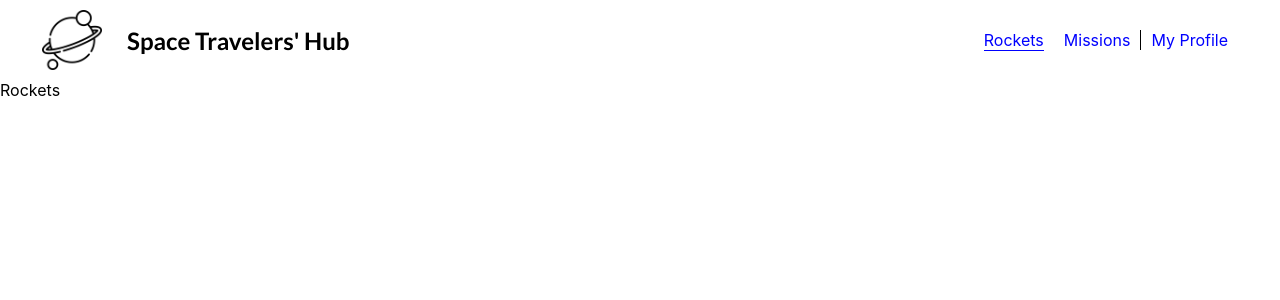
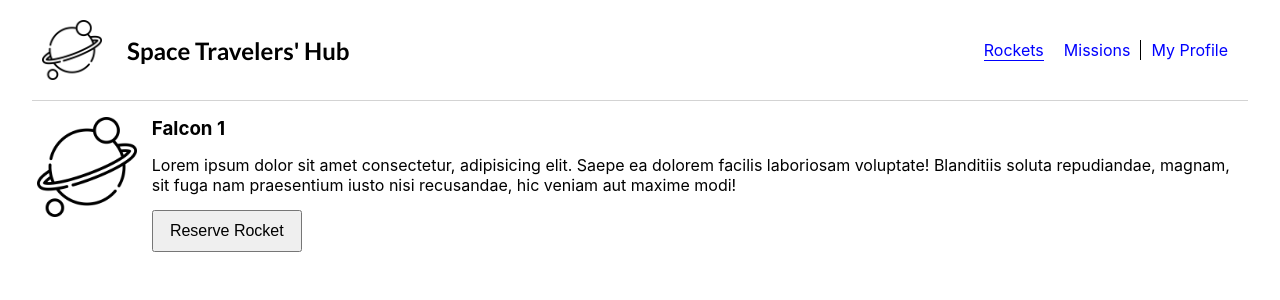
Before and after one commit to Johnadibe/space-travelers-hub, a React (Create React App) app: page / in a window 1280 px wide. Shown: the top 300 px of the page. Built offline with nearby package versions, Linux system fonts and the light colour scheme.

Commit message:
Create rocket component

```diff
--- a/src/components/navbar/Navbar.css
+++ b/src/components/navbar/Navbar.css
@@ -6,9 +6,10 @@
 .navbar {
   display: flex;
   justify-content: space-between;
-  padding: 10px;
+  padding: 20px 10px;
   margin: 0 2rem;
   align-items: center;
+  border-bottom: 1px solid #d3d3d3;
 }
 
 .left-side {
--- /dev/null
+++ b/src/components/rocket/Rocket.css
@@ -0,0 +1,31 @@
+.container {
+  display: flex;
+  margin: 0 2.3rem;
+  margin-top: 1rem;
+  gap: 15px;
+}
+
+.rocket-img {
+  width: 100px;
+  height: 100px;
+}
+
+.details {
+  display: flex;
+  flex-direction: column;
+  gap: 15px;
+}
+
+.rocket-header {
+
+}
+
+.desc {
+
+}
+
+.reserve-btn {
+  width: 150px;
+  padding: 10px 0;
+  font-size: 16px;
+}
--- /dev/null
+++ b/src/components/rocket/Rocket.jsx
@@ -0,0 +1,26 @@
+import React from 'react';
+import spaceIcon from '../../assets/planet.png';
+import './Rocket.css';
+
+const Rocket = () => {
+  return (
+    <section className="container">
+      <div>
+        <img src={spaceIcon} alt="" className="rocket-img" />
+      </div>
+
+      <div className="details">
+        <h3 className="rocket-header">Falcon 1</h3>
+        <p className="desc">
+          Lorem ipsum dolor sit amet consectetur, adipisicing elit.
+          Saepe ea dolorem facilis laboriosam voluptate! Blanditiis
+          soluta repudiandae, magnam, sit fuga nam praesentium iusto
+          nisi recusandae, hic veniam aut maxime modi!
+        </p>
+        <button type="button" className="reserve-btn">Reserve Rocket</button>
+      </div>
+    </section>
+  );
+};
+
+export default Rocket;
--- a/src/pages/rockets/Rockets.jsx
+++ b/src/pages/rockets/Rockets.jsx
@@ -1,11 +1,14 @@
 import React from 'react';
 import Navbar from '../../components/navbar/Navbar';
+import Rocket from '../../components/rocket/Rocket';
 
 const Rockets = () => {
   return (
     <div>
       <Navbar />
-      <div>Rockets</div>
+      <section>
+        <Rocket />
+      </section>
     </div>
   );
 };
```
